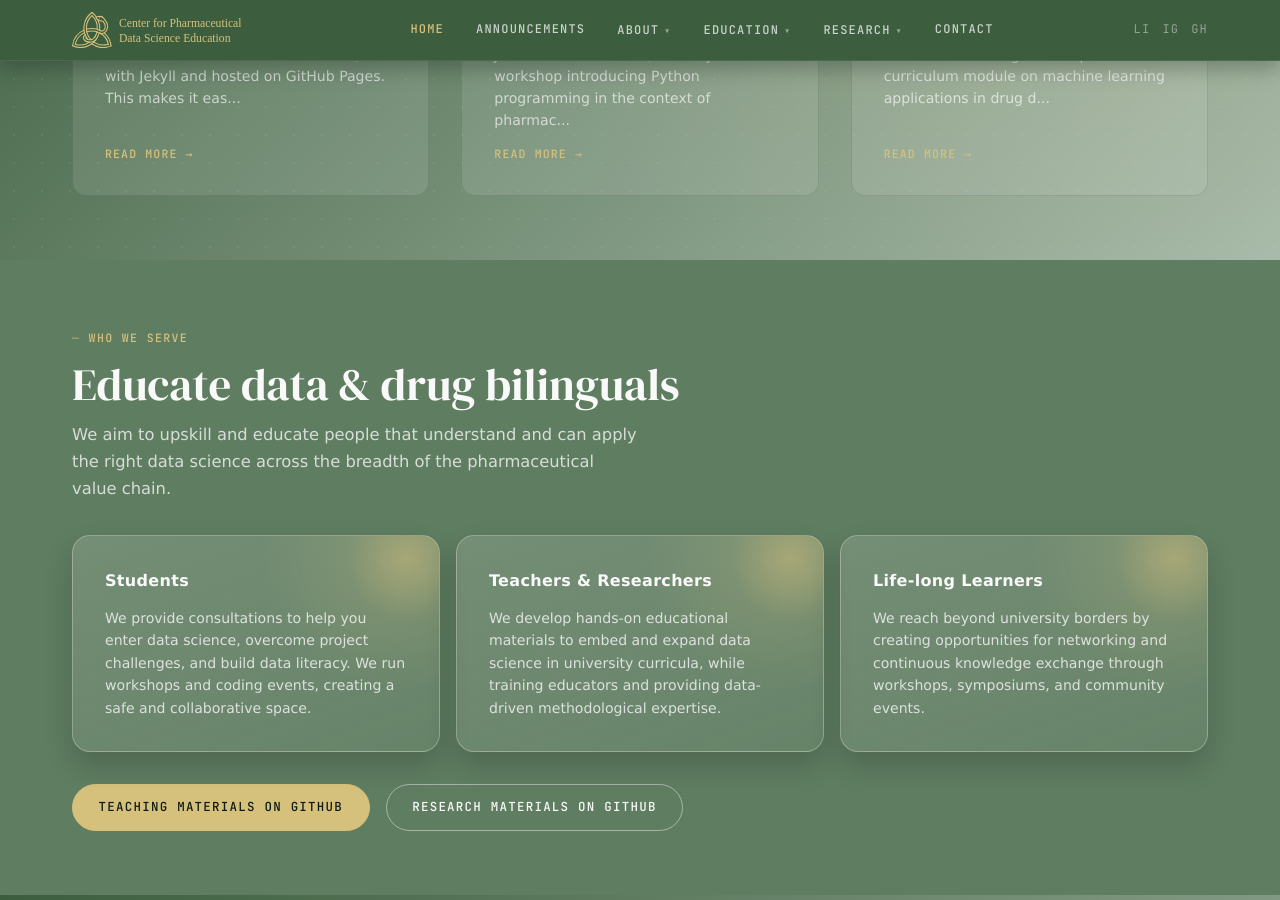
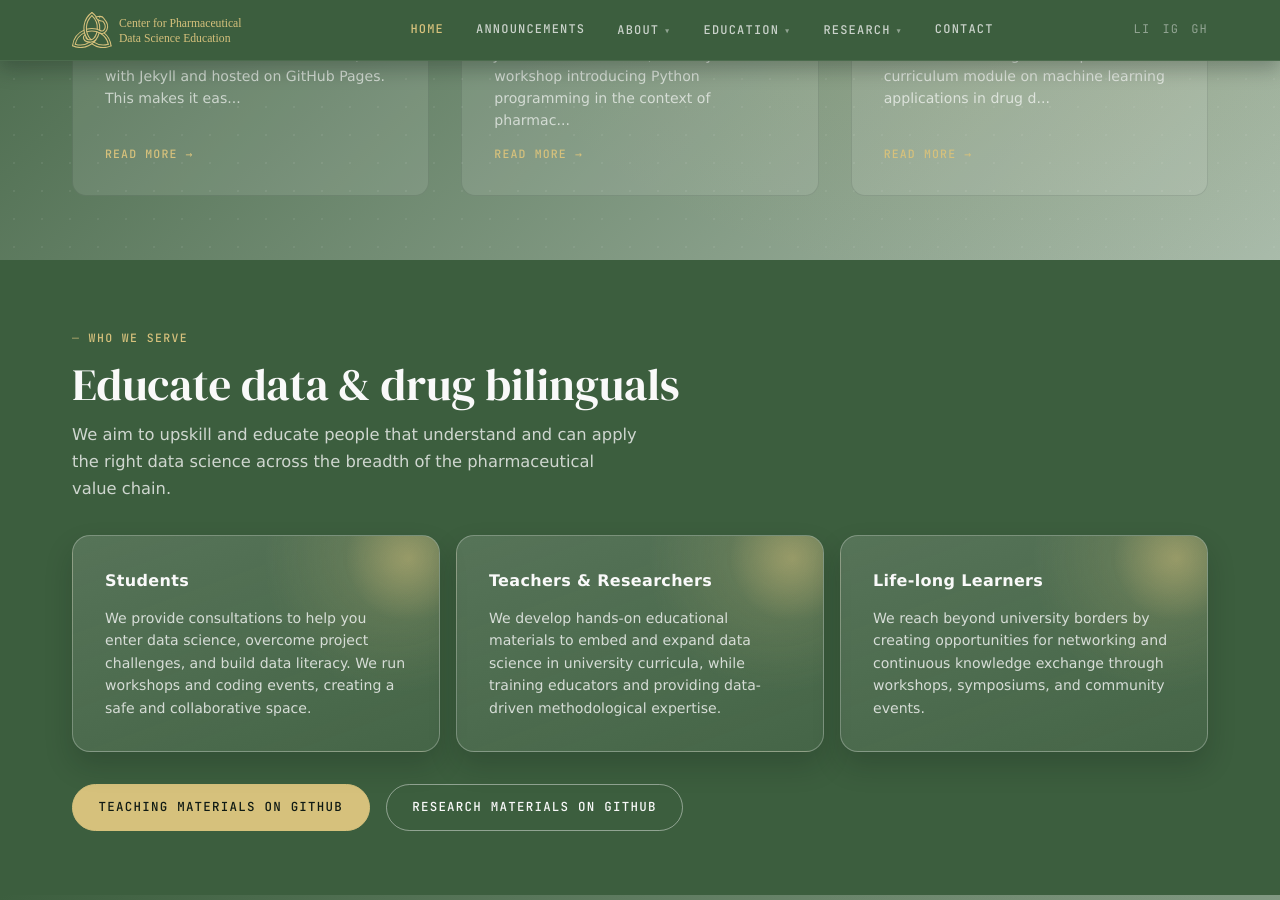
Before and after one commit to CPDSE/PagesCMS, a Jekyll site: the page built from index.md, in a window 1280 px wide and 900 px high, scrolled down 2538 px. Built offline with Jekyll 4.4.1, drawn with Linux system fonts in a browser that asks for light colours.

Commit message:
Update main.css

```diff
--- a/assets/css/main.css
+++ b/assets/css/main.css
@@ -712,7 +712,7 @@ a { color: inherit; }
   color: var(--offwhite);
 }
 .section-audience {
-  background: #5F7D61;
+  background: #3C5E3E;
   color: var(--offwhite);
 }
 
```
